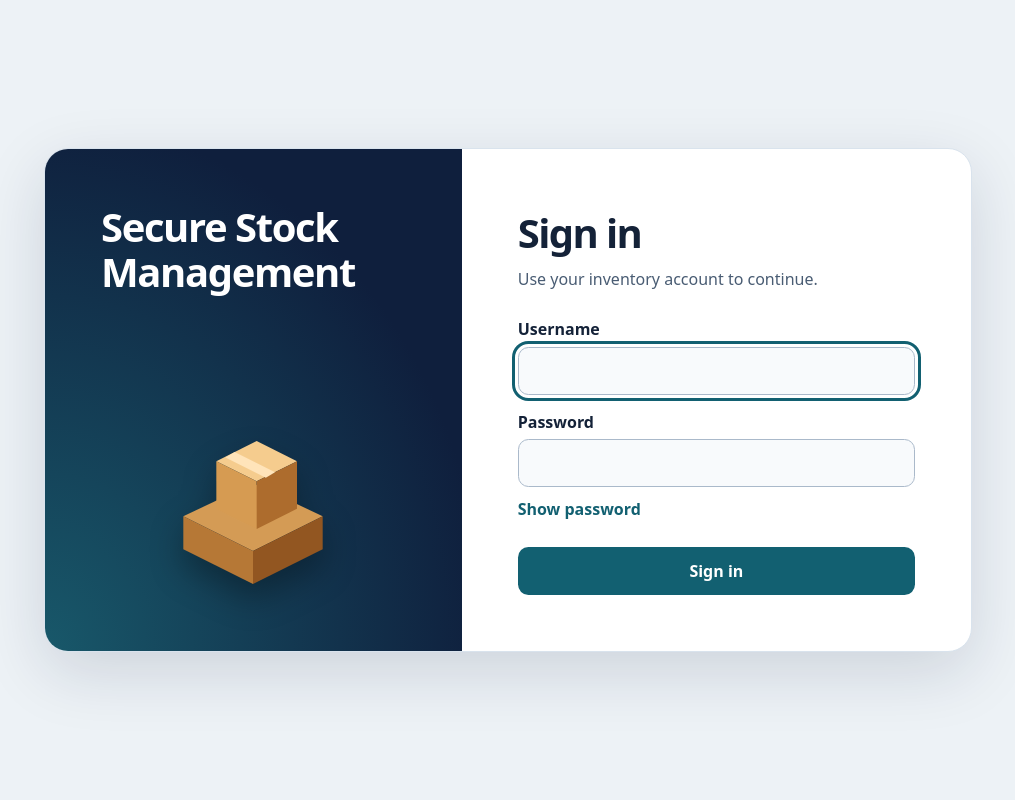
After one commit to Pratyush-M-Bhatt/secure-stock-management, a Django app: page /login/ in a window 1280 px wide. The commit adds this page. Shown: the whole page, without its empty margins (132-1147 px from the left). Run offline with Django 5.2, Linux system fonts and the light colour scheme.

Commit message:
Add shared login and stock adjustments

```diff
--- /dev/null
+++ b/stocksite/inventory/templates/inventory/login.html
@@ -0,0 +1,218 @@
+{% load static %}
+<!DOCTYPE html>
+<html lang="en">
+<head>
+    <meta charset="UTF-8">
+    <meta name="viewport" content="width=device-width, initial-scale=1">
+    <title>Sign in | Secure Stock Management</title>
+
+    <style>
+        * {
+            box-sizing: border-box;
+        }
+
+        body {
+            margin: 0;
+            min-height: 100vh;
+            display: grid;
+            place-items: center;
+            padding: clamp(1rem, 5vw, 4rem);
+            background: #edf2f6;
+            color: #142238;
+            font-family: system-ui, sans-serif;
+        }
+
+        .login-card {
+            display: grid;
+            grid-template-columns: 0.9fr 1.1fr;
+            width: min(100%, 58rem);
+            overflow: hidden;
+            border: 1px solid #d9e3ed;
+            border-radius: 1.5rem;
+            background: #fff;
+            box-shadow: 0 20px 65px rgb(15 31 61 / 14%);
+        }
+
+        .brand-panel {
+            display: flex;
+            flex-direction: column;
+            justify-content: space-between;
+            gap: 2rem;
+            padding: clamp(1.5rem, 5vw, 3.5rem);
+            background: radial-gradient(ellipse at bottom left, #18586a, #0f1f3d 75%);
+            color: #fff;
+        }
+
+        .brand-name {
+            max-width: 12ch;
+            margin: 0;
+            font-size: clamp(1.6rem, 4vw, 2.5rem);
+            font-weight: 750;
+            line-height: 1.12;
+            letter-spacing: -0.035em;
+        }
+
+        .brand-panel img {
+            display: block;
+            width: min(65%, 11rem);
+            height: auto;
+            align-self: center;
+            filter: drop-shadow(0 1rem 1rem rgb(0 0 0 / 30%));
+        }
+
+        .sign-in-panel {
+            align-self: center;
+            min-width: 0;
+            padding: clamp(1.5rem, 5vw, 3.5rem);
+        }
+
+        h1 {
+            margin: 0 0 0.5rem;
+            font-size: clamp(1.8rem, 4vw, 2.5rem);
+            letter-spacing: -0.04em;
+        }
+
+        .intro {
+            margin: 0 0 1.75rem;
+            color: #495c73;
+        }
+
+        .field {
+            margin-bottom: 1rem;
+        }
+
+        label {
+            display: block;
+            margin-bottom: 0.4rem;
+            font-weight: 650;
+        }
+
+        .field input {
+            width: 100%;
+            min-height: 3rem;
+            padding: 0.75rem 0.875rem;
+            border: 1px solid #aab9ca;
+            border-radius: 0.65rem;
+            background: #f8fafc;
+            color: inherit;
+            font: inherit;
+        }
+
+        .errorlist {
+            margin: 0 0 0.75rem;
+            padding: 0.75rem 0.875rem 0.75rem 2rem;
+            border-radius: 0.65rem;
+            background: #fff1ef;
+            color: #8c2018;
+        }
+
+        .password-toggle {
+            min-height: 2.75rem;
+            padding: 0.5rem 0;
+            border: 0;
+            background: transparent;
+            color: #126071;
+            font: inherit;
+            font-weight: 650;
+            cursor: pointer;
+        }
+
+        .password-toggle:hover {
+            text-decoration: underline;
+        }
+
+        .sign-in-button {
+            width: 100%;
+            min-height: 3rem;
+            padding: 0.75rem 1rem;
+            border: 0;
+            border-radius: 0.65rem;
+            background: #126071;
+            color: #fff;
+            font: inherit;
+            font-weight: 700;
+            cursor: pointer;
+        }
+
+        .sign-in-button:hover {
+            background: #0c4b59;
+        }
+
+        :focus-visible {
+            outline: 3px solid #126071;
+            outline-offset: 3px;
+        }
+
+        @media (max-width: 650px) {
+            .login-card {
+                grid-template-columns: 1fr;
+            }
+
+            .brand-panel {
+                flex-direction: row;
+                align-items: center;
+                gap: 1rem;
+            }
+
+            .brand-panel img {
+                width: 4rem;
+            }
+        }
+    </style>
+</head>
+<body>
+    <main class="login-card">
+        <div class="brand-panel">
+            <p class="brand-name">Secure Stock Management</p>
+            <img src="{% static 'inventory/images/stock-items.svg' %}"
+                 width="176" height="176" alt="">
+        </div>
+
+        <section class="sign-in-panel" aria-labelledby="sign-in-title">
+            <h1 id="sign-in-title">Sign in</h1>
+            <p class="intro">Use your inventory account to continue.</p>
+
+            <form method="post" action="{% url 'login' %}">
+                {% csrf_token %}
+
+                {% if form.non_field_errors %}
+                    <div role="alert">{{ form.non_field_errors }}</div>
+                {% endif %}
+
+                <div class="field">
+                    <label for="{{ form.username.id_for_label }}">Username</label>
+                    {{ form.username.errors }}
+                    {{ form.username }}
+                </div>
+
+                <div class="field">
+                    <label for="{{ form.password.id_for_label }}">Password</label>
+                    {{ form.password.errors }}
+                    {{ form.password }}
+                    <button type="button" class="password-toggle"
+                            aria-controls="{{ form.password.id_for_label }}" hidden>
+                        Show password
+                    </button>
+                </div>
+
+                <input type="hidden" name="next" value="{{ next }}">
+                <button type="submit" class="sign-in-button">Sign in</button>
+            </form>
+        </section>
+    </main>
+
+    <script>
+        const toggle = document.querySelector(".password-toggle");
+        const password = document.getElementById(toggle.getAttribute("aria-controls"));
+
+        if (password) {
+            toggle.hidden = false;
+            toggle.addEventListener("click", () => {
+                const isHidden = password.type === "password";
+                password.type = isHidden ? "text" : "password";
+                toggle.textContent = isHidden ? "Hide password" : "Show password";
+            });
+        }
+    </script>
+</body>
+</html>
--- a/stocksite/stocksite/settings.py
+++ b/stocksite/stocksite/settings.py
@@ -125,3 +125,7 @@ MAILERS = {
         'BACKEND': 'django.core.mail.backends.console.EmailBackend',
     },
 }
+# Authentication redirects
+LOGIN_URL = "login"
+LOGIN_REDIRECT_URL = "stock_list"
+LOGOUT_REDIRECT_URL = "login"
--- a/stocksite/stocksite/urls.py
+++ b/stocksite/stocksite/urls.py
@@ -1,28 +1,20 @@
-"""
-URL configuration for stocksite project.
-
-The `urlpatterns` list routes URLs to views. For more information please see:
-    https://docs.djangoproject.com/en/6.1/topics/http/urls/
-Examples:
-Function views
-    1. Add an import:  from my_app import views
-    2. Add a URL to urlpatterns:  path('', views.home, name='home')
-Class-based views
-    1. Add an import:  from other_app.views import Home
-    2. Add a URL to urlpatterns:  path('', Home.as_view(), name='home')
-Including another URLconf
-    1. Import the include() function: from django.urls import include, path
-    2. Add a URL to urlpatterns:  path('blog/', include('blog.urls'))
-"""
 from django.contrib import admin
+from django.contrib.auth import views as auth_views
 from django.urls import path
 
-from inventory.views import stock_add, stock_delete, stock_edit, stock_list
+from inventory.views import stock_add, stock_delete, stock_edit, stock_list, stock_move
 
 urlpatterns = [
     path("admin/", admin.site.urls),
+    path(
+        "login/",
+        auth_views.LoginView.as_view(template_name="inventory/login.html"),
+        name="login",
+    ),
+    path("logout/", auth_views.LogoutView.as_view(), name="logout"),
     path("stock/", stock_list, name="stock_list"),
     path("stock/add/", stock_add, name="stock_add"),
     path("stock/<int:pk>/edit/", stock_edit, name="stock_edit"),
     path("stock/<int:pk>/delete/", stock_delete, name="stock_delete"),
+    path("stock/<int:pk>/move/", stock_move, name="stock_move"),
 ]
```
Also changed, not shown: stocksite/inventory/forms.py (+7 -1 lines), stocksite/inventory/models.py (+28 -1 lines), stocksite/inventory/templates/inventory/stock_list.html (+70 -18 lines), stocksite/inventory/templates/inventory/stock_move.html (added, +125 -0 lines), stocksite/inventory/views.py (+57 -6 lines), stocksite/inventory/migrations/0002_stockmovement.py (added).
